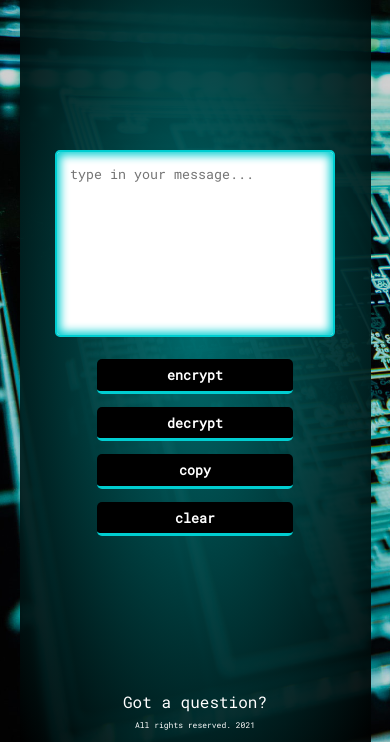
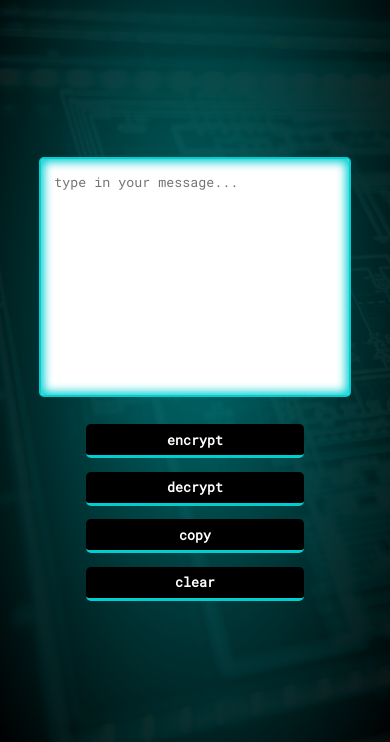
Before and after one commit to eymonk/hidee, a plain HTML site: page index.html in a window 390 px wide. Shown: the part 102-844 px from the top of the page. Drawn offline with Linux system fonts and the light colour scheme.

Commit message:
refactor: delete unnecessary elements, change css

```diff
--- a/css/encryptor.css
+++ b/css/encryptor.css
@@ -1,4 +1,4 @@
-.encryptor{
+.encryptor {
     width: 100%;
     display: flex;
     flex-wrap: wrap;
@@ -7,13 +7,13 @@
     align-items: center;
 }
 
-.encryptor__notification{
+.encryptor__notification {
     min-height: 26px;
     margin: 1rem;
     color: transparent;
 }
 
-.encryptor__button-wrapper{
+.encryptor__button-wrapper {
     padding: 1em 0;
     width: 80%;
 
@@ -23,21 +23,22 @@
     align-items: center;
 }
 
-.encryptor__input{
+.encryptor__input {
     display: block;
     resize: none;
     margin: 0 auto;
     padding: 1em;
 
-    width: 60%;
-    height: 14em;
+    width: 90%;
+    max-width: 580px;
+    height: 12rem;
 
     border: 2px solid var(--accent-color);
     border-radius: var(--border-radius);
     box-shadow: inset 0 0 10px 3px var(--accent-color);
 }
 
-.encryptor__button{
+.encryptor__button {
     margin: .5em 1em;
 }
 
--- a/css/footer.css
+++ b/css/footer.css
@@ -8,7 +8,3 @@
     justify-content: center;
     align-items: center;
 }
-
-.footer__info{
-    margin: .5em 0;
-}
--- a/css/header.css
+++ b/css/header.css
@@ -1,6 +1,5 @@
-.header{
-    width: 50%;
-
+.header {
+    margin-top: 1rem;
     display: flex;
     flex-wrap: wrap;
     flex-direction: column;
@@ -9,7 +8,3 @@
 
     text-align: center;
 }
-
-.header__title{
-    font-size: 2.5em;
-}
--- a/index.html
+++ b/index.html
@@ -39,8 +39,6 @@
         </main>
 
         <footer class="footer">
-            <p class="footer__info"><a class="link" href="https://t.me/JaySun0" target="_blank">Got a question?</a></p>
-            <p class="footer__info">All rights reserved. 2021</p>
         </footer>
     </div>
 </body>
--- a/style.css
+++ b/style.css
@@ -1,6 +1,8 @@
 @import './css/header.css';
 @import './css/encryptor.css';
 @import './css/footer.css';
+@import './css/queries.css';
+
 @font-face{
     font-family: roboto-mono;
     src: url('./assets/font/RobotoMono-Regular.ttf');
@@ -58,8 +60,7 @@ body{
 }
 
 .container{
-    max-width: 900px;
-    width: 80%;
+    width: 100%;
     min-height: 100vh;
     margin: 0 auto;
 
@@ -72,19 +73,3 @@ body{
     background: radial-gradient(var(--accent-color) -90%, #000e);
     color: #fff;
 }
-
-@media screen and (max-width: 500px){
-    .container{
-        width: 90%;
-    }
-}
-
-@media screen and (max-width: 400px){
-    html{
-        font-size: 16px;
-    }
-    .encryptor__button{
-        width: 70%;
-        margin: 0.5em 0;
-    }
-}
```
Also changed, not shown: css/queries.css (added).
